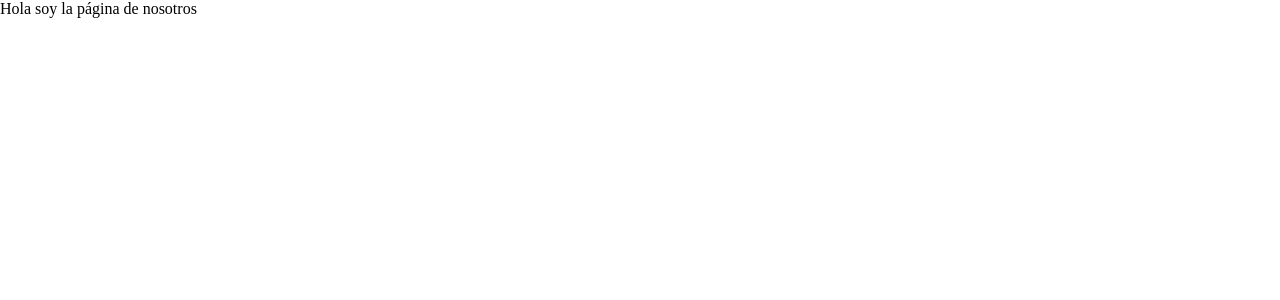
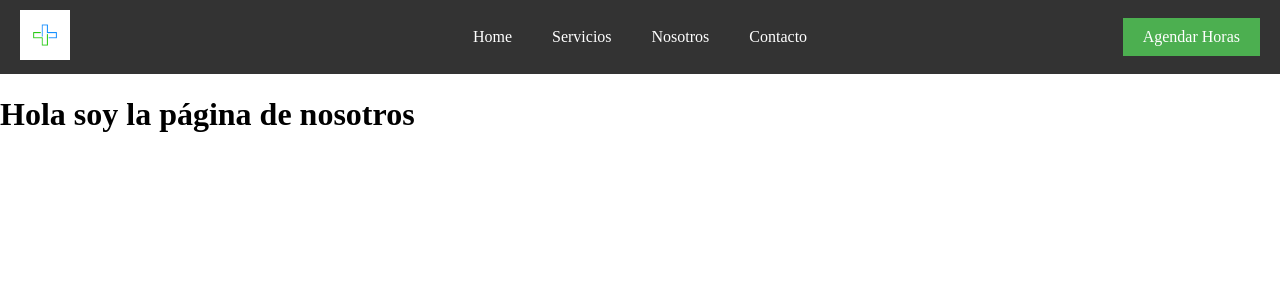
Before and after one commit to Panxitus/HospitalReact, a React (Vite) app: page /about in a window 1280 px wide. Shown: the top 300 px of the page. Built offline with nearby package versions, Linux system fonts and the light colour scheme.

Commit message:
react-link esta funcionando + pages

```diff
--- a/src/Components/Layouts/Navbar.jsx
+++ b/src/Components/Layouts/Navbar.jsx
@@ -1,16 +1,19 @@
-import logo from '../../assets/img/logo.jpg';
+import { Link } from "react-router-dom";
+import logo from "../../assets/img/logo.jpg";
 const Navbar = () => {
   return (
     <div className="navbar">
       <div className="logo">
         <img src={logo} alt="Logo Corporativo" />
       </div>
-            <div className="nav-links">
-                <a href="#home">Home</a>
-                <a href="#services">Servicios</a>
-                <a href="#about">Sobre Nosotros</a>
-                <a href="#contact">Contacto</a>
-            </div>
+      <nav className="nav-links">
+        <ul>
+          <Link classname="link" to="/">Home</Link>
+          <Link classname="link" to="/service">Servicios</Link>
+          <Link classname="link" to="/about">Nosotros</Link>
+          <Link classname="link" to="/contact">Contacto</Link>
+        </ul>
+      </nav>
       <div className="button-container">
         <button>Agendar Horas</button>
       </div>
@@ -18,4 +21,4 @@ const Navbar = () => {
   );
 };
 
-export default Navbar
+export default Navbar;
--- a/src/Components/pages/Home/Contactopage.jsx
+++ b/src/Components/pages/Home/Contactopage.jsx
@@ -1,6 +1,11 @@
+import Navbar from "../../Layouts/Navbar"
+
 const Contactopage = () => {
   return (
-    <div>Hola soy página de contacto</div>
+    <>
+    <Navbar/>
+    <h1>Hola soy la página de contacto</h1>
+    </>
   )
 }
 
--- a/src/Components/pages/Home/Nosotrospage.jsx
+++ b/src/Components/pages/Home/Nosotrospage.jsx
@@ -1,8 +1,14 @@
-import React from 'react'
+import Navbar from "../../Layouts/Navbar"
+
 
 const Nosotrospage = () => {
   return (
-    <div>Hola soy la página de nosotros</div>
+
+    <>
+    <Navbar/>
+    <h1>Hola soy la página de nosotros</h1>
+    </>
+
   )
 }
 
--- a/src/Components/pages/Home/Servicepage.jsx
+++ b/src/Components/pages/Home/Servicepage.jsx
@@ -1,7 +1,11 @@
+import Navbar from "../../Layouts/Navbar"
 
 const Servicepage = () => {
   return (
-    <div>Hola soy página de servicios</div>
+    <>
+    <Navbar/>
+    <h1>Hola soy la página de Servicios</h1>
+    </>
   )
 }
 
```
Lines whose indentation alone changed are shown as unchanged.
